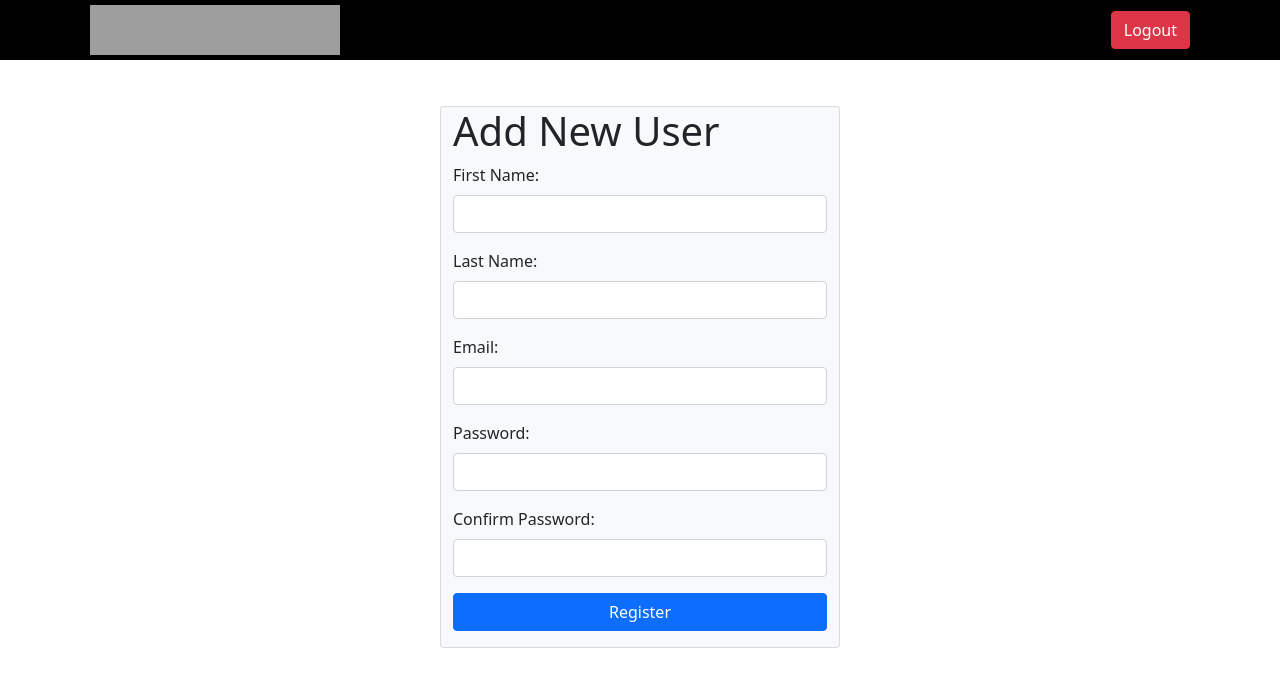
After one commit to marcoaceves/manager_app, a Flask app: page /add/new_user/51975261726459 in a window 1280 px wide. The commit adds this page. Shown: the top 687 px of the page. Run offline with Flask 2, Linux system fonts and the light colour scheme; grey boxes are pictures that could not be loaded.

Commit message:
v11.2
validate role, add first user, delete users,

```diff
--- a/task_manager_app/flask_app/controllers/tasks.py
+++ b/task_manager_app/flask_app/controllers/tasks.py
@@ -12,6 +12,8 @@ from flask_app.models.post import Post
 def add_new_task():
     if 'user_id' not in session:
         return redirect('/logout')
+    if session['role'] == 'staff':
+        return redirect("/user/dash")
     data ={
         'id': session['user_id']
     }
--- a/task_manager_app/flask_app/controllers/users.py
+++ b/task_manager_app/flask_app/controllers/users.py
@@ -11,16 +11,35 @@ bcrypt = Bcrypt(app)
 
 @app.route('/')
 def index():
+    user_check = User.get_all()
+    print(user_check)
+    if len(user_check) < 1 :
+        return redirect ('/add/new_user/51975261726459')
+
+    for i in user_check:
+        if i == 'staff':
+            return redirect ('/add/new_user/51975261726459')
+
+
     return render_template("login.html")
 
 @app.route('/add/new_user/')
 def add_user():
+    if 'user_id' not in session:
+        return redirect('/logout')
+    if session['role'] == 'staff':
+        return redirect("/user/dash")
     return render_template("add_user.html")
+
+@app.route('/add/new_user/51975261726459')
+def add_first_user():
+
+    return render_template("add_first_user.html")
 
 @app.route('/register', methods=['POST'])
 def register():
     if not User.validate_user(request.form):
-        return redirect('/')
+        return redirect(request.referrer)
     pw_hash = bcrypt.generate_password_hash(request.form['password'])
     print(pw_hash)
     data = {
@@ -32,19 +51,24 @@ def register():
         'confirm_password': request.form['confirm_password'],
     }
     User.save(data)
-    # # login_data = { "email" : request.form["email"] }
-    # # user_in_db = User.get_by_email(login_data)
-    # # # user is not registered in the db
-    # # if not user_in_db:
-    # #     flash("Invalid Email/Password","login")
-    # #     return redirect("/")
-    # # if not bcrypt.check_password_hash(user_in_db.password, request.form['password']):
-    # #     # if we get False after checking the password
-    # #     flash("Invalid Email/Password", "login")
-    # #     return redirect('/')
-    # # if the passwords matched, we set the user_id into session
-    # session['user_id'] = user_in_db.id
     return redirect ('/dashboard')
+
+@app.route('/register/first/user', methods=['POST'])
+def register_first_user():
+    if not User.validate_user(request.form):
+        return redirect(request.referrer)
+    pw_hash = bcrypt.generate_password_hash(request.form['password'])
+    print(pw_hash)
+    data = {
+        'first_name': request.form['first_name'],
+        'last_name': request.form['last_name'],
+        'role': request.form['role'],
+        'email': request.form['email'],
+        'password': pw_hash,
+        'confirm_password': request.form['confirm_password'],
+    }
+    User.save(data)
+    return redirect ('/')
 
 
 @app.route('/update/role', methods=['POST'])
@@ -57,6 +81,7 @@ def update_role():
         'role': request.form['role']
     }
     User.update_role(data)
+    User.validate_role()
     return redirect(request.referrer)
 
 
@@ -108,6 +133,8 @@ def dashboard():
     data ={
         'id': session['user_id']
     }
+    if session['role'] == 'staff':
+        return redirect("/user/dash")
     users= User.get_all()
     counts = Count.get_all_counts(data)
     return render_template("dashboard.html",user=User.get_one(data), users=users, counts=counts)
@@ -133,6 +160,8 @@ def manage_users():
     data ={
         'id': session['user_id']
     }
+    if session['role'] == 'staff':
+        return redirect("/user/dash")
     users= User.get_all()
 
     return render_template("manage_users.html",user=User.get_one(data), users=users,)
--- a/task_manager_app/flask_app/models/user.py
+++ b/task_manager_app/flask_app/models/user.py
@@ -115,3 +115,8 @@ class User:
         if user['password'] != user['confirm_password']:
             flash("Passwords don't match","register")
         return is_valid
+    @staticmethod
+    def validate_role( ):
+
+
+        flash("Role Updated Successfully!","updated")
--- /dev/null
+++ b/task_manager_app/flask_app/templates/add_first_user.html
@@ -0,0 +1,59 @@
+<!DOCTYPE html>
+<html lang="en">
+<head>
+    <meta charset="UTF-8">
+    <meta http-equiv="X-UA-Compatible" content="IE=edge">
+    <meta name="viewport" content="width=device-width, initial-scale=1.0">
+    <title> Task Manager </title>
+    <link rel="stylesheet" type="text/css" href="{{ url_for('static', filename='css/style.css') }}">
+    <link href="https://cdn.jsdelivr.net/npm/bootstrap@5.1.3/dist/css/bootstrap.min.css" rel="stylesheet" integrity="sha384-1BmE4kWBq78iYhFldvKuhfTAU6auU8tT94WrHftjDbrCEXSU1oBoqyl2QvZ6jIW3" crossorigin="anonymous">
+    <script src="https://cdn.jsdelivr.net/npm/bootstrap@5.1.3/dist/js/bootstrap.bundle.min.js" integrity="sha384-ka7Sk0Gln4gmtz2MlQnikT1wXgYsOg+OMhuP+IlRH9sENBO0LRn5q+8nbTov4+1p" crossorigin="anonymous"></script>
+
+</head>
+<body>
+    <div class="d-flex justify-content-between align-items-center mb-3" id="nav">
+        <a href="/dashboard"><img src="https://static.spacecrafted.com/c252c12e258d4896a45c93c7a3a8f34b/i/e157cd205d8945ba9440199d43d39d26/1/5feFb8zhrk/AHF_white.png?dpr=2" alt="AHF_Logo" width="250" height="50"></a>
+        <a href="/logout"><button type="submit" value="Logout" class="btn btn-danger" style="text-align:center">Logout</button></a>
+    </div>
+    <div class="wrapper">
+        <div class="d-flex justify-content-evenly" >
+
+            <form action="/register/first/user" method="POST" class="container mx-auto bg-light card " style="width: 400px" >
+                <h1>Add New User</h1>
+                {% with messages = get_flashed_messages(category_filter=['register']) %}     <!-- declare a variable called messages -->
+                    {% if messages %}                            <!-- check if there are any messages -->
+                        {% for message in messages %}            <!-- loop through the messages -->
+                            <p class="text-danger">{{message}}</p>                   <!-- display each message in a paragraph tag -->
+                        {% endfor %}
+                    {% endif %}
+                {% endwith %}
+                <input type="hidden" name="role" value="admin" class="form-control">
+                <div class="mb-3">
+                    <label for="first_name" class="form-label">First Name:</label>
+                    <input type="text" name="first_name" id="first_name" class="form-control">
+                </div>
+                <div class="mb-3">
+                    <label for="last_name" class="form-label">Last Name:</label>
+                    <input type="text" name="last_name" id="last_name" class="form-control">
+                </div>
+                <div class="mb-3">
+                    <label for="register_email" class="form-label ">Email:</label>
+                    <input type="text" name="email" class="form-control" id="register_email" >
+                </div>
+                <div class="mb-3">
+                    <label for="register_password" class="form-label">Password:</label>
+                    <input type="password" name="password" class="form-control" id="register_password" >
+                </div>
+                <div class="mb-3">
+                    <label for="confirm_password" class="form-label">Confirm Password:</label>
+                    <input type="password" name="confirm_password" class="form-control" id="confirm_password" >
+                </div>
+                <input type="submit" value="Register" class="btn btn-primary mb-3">
+            </form>
+        </div>
+
+    </div>
+
+
+</body>
+</html>
--- a/task_manager_app/flask_app/templates/announcements.html
+++ b/task_manager_app/flask_app/templates/announcements.html
@@ -37,6 +37,10 @@
 
                     <textarea class="inputbox "" id="exampleFormControlTextarea1" rows="3" cols="3" type="text" required="required" name="content"></textarea>
                     <span class="">Create New Post</span>
+                </div>
+                <div class="custom-file">
+                    <input type="file" class="custom-file-input" id="inputGroupFile01">
+                    <label class="custom-file-label" for="inputGroupFile01">Choose file</label>
                 </div>
 
                 <div class="container mb-3">
--- a/task_manager_app/flask_app/templates/user_task.html
+++ b/task_manager_app/flask_app/templates/user_task.html
@@ -4,7 +4,7 @@
     <meta charset="UTF-8">
     <meta http-equiv="X-UA-Compatible" content="IE=edge">
     <meta name="viewport" content="width=device-width, initial-scale=1.0">
-    <title>TV Shows</title>
+    <title>Task Manager</title>
     <link href="https://cdn.jsdelivr.net/npm/bootstrap@5.1.3/dist/css/bootstrap.min.css" rel="stylesheet" integrity="sha384-1BmE4kWBq78iYhFldvKuhfTAU6auU8tT94WrHftjDbrCEXSU1oBoqyl2QvZ6jIW3" crossorigin="anonymous">
     <script src="https://cdn.jsdelivr.net/npm/bootstrap@5.1.3/dist/js/bootstrap.bundle.min.js" integrity="sha384-ka7Sk0Gln4gmtz2MlQnikT1wXgYsOg+OMhuP+IlRH9sENBO0LRn5q+8nbTov4+1p" crossorigin="anonymous"></script>
     <link rel="stylesheet" type="text/css" href="{{url_for('static', filename='css/style.css')}}">
```
Also changed, not shown: task_manager_app/flask_app/templates/manage_users.html (+9 -1 lines).
